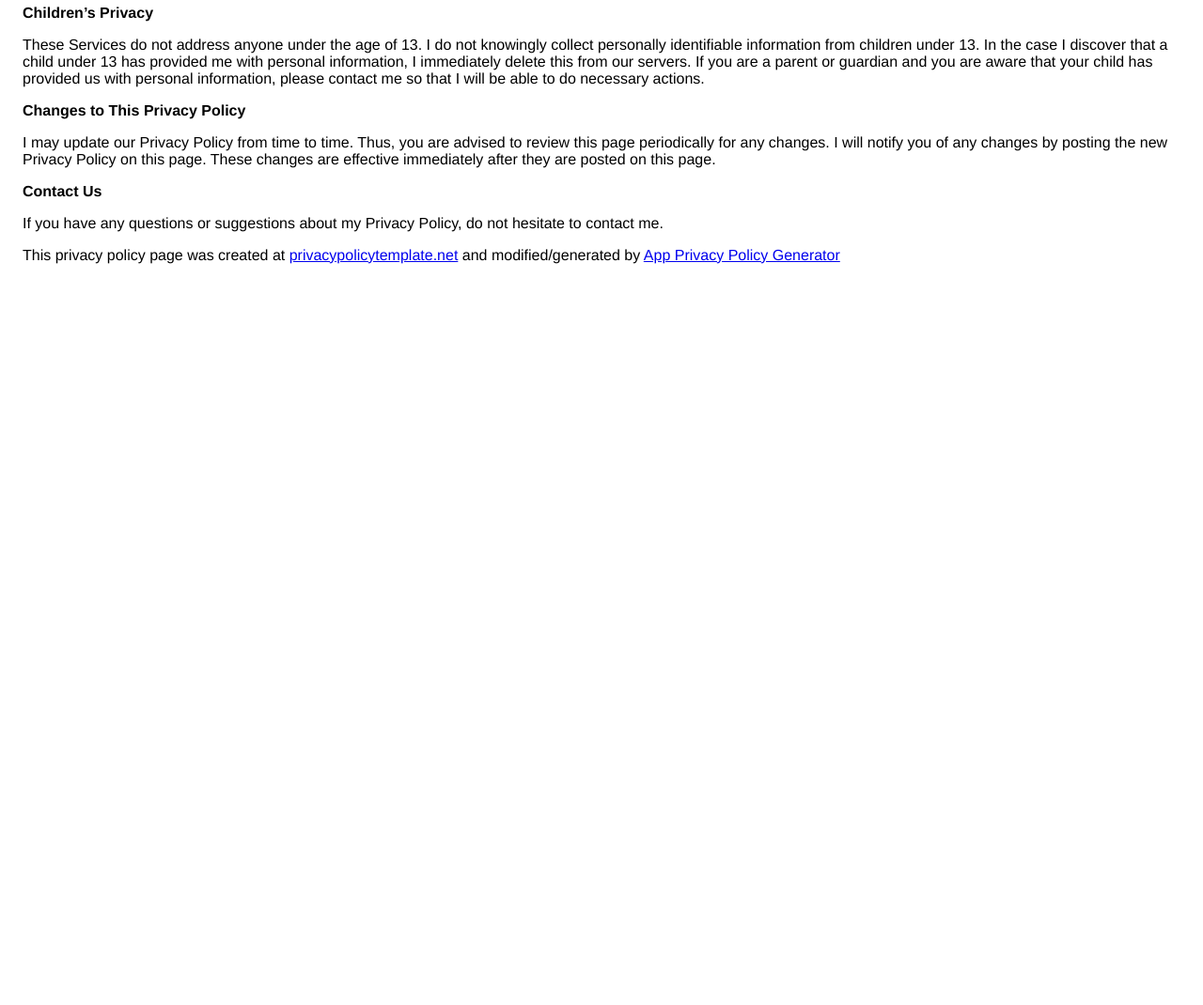
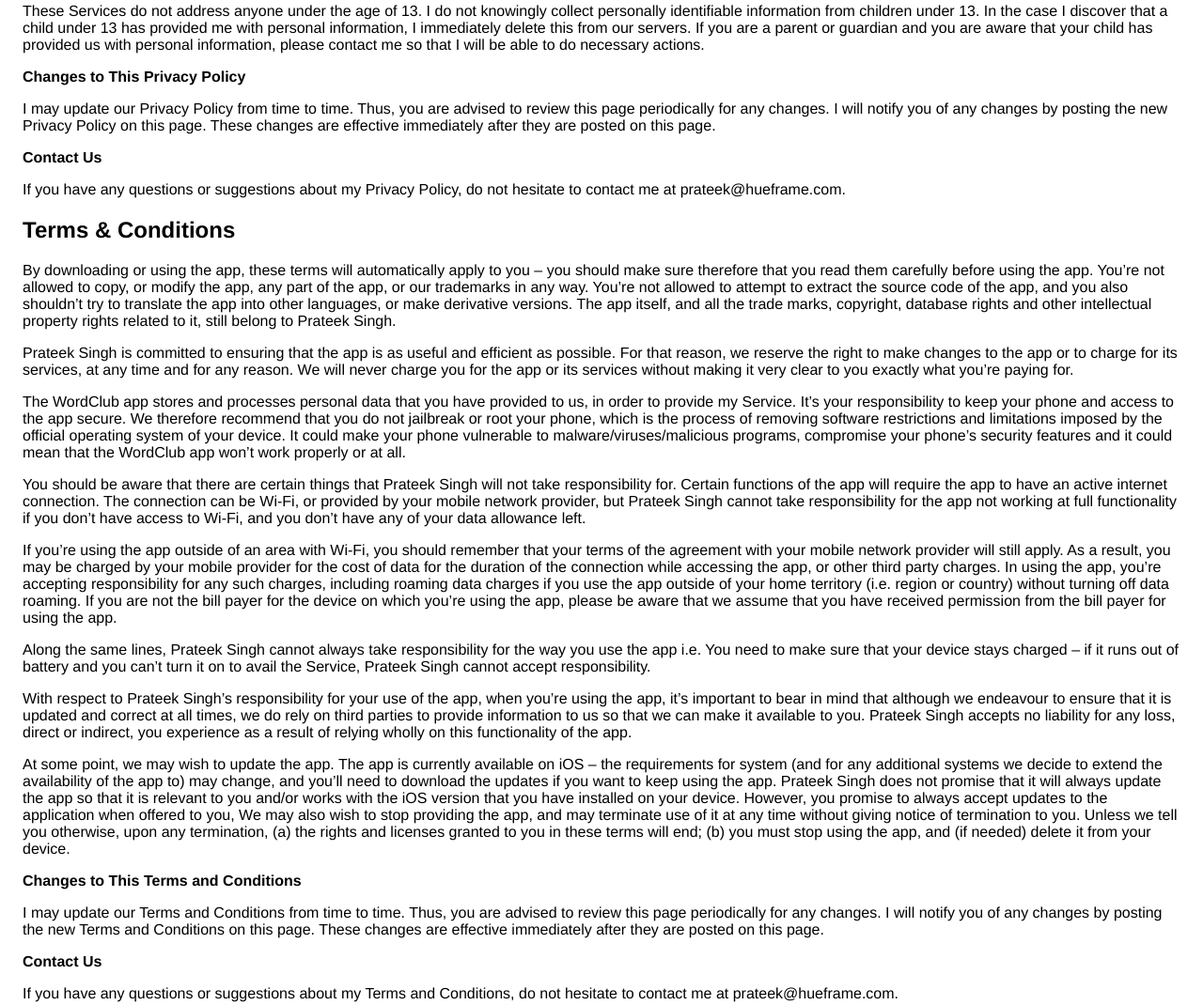
Before and after one commit to prateekk16/prateekk16.github.io, a plain HTML site: page index.html in a window 1280 px wide. Shown: the part 1141-2211 px from the top of the page at 94% size. Before the commit the page ends 1462 px from the top, so only its background shows below. Drawn offline with Linux system fonts and the light colour scheme.

Commit message:
Update index.html

```diff
--- a/index.html
+++ b/index.html
@@ -7,7 +7,7 @@
       <style> body { font-family: 'Helvetica Neue', Helvetica, Arial, sans-serif; padding:1em; } </style>
     </head>
     <body>
-    <h2>Privacy Policy</h2> <p> Prateek Singh built the Sequence Balls app as an Ad Supported app. This SERVICE is provided by
+    <h2>Privacy Policy</h2> <p> Prateek Singh built the WordClub app as a Freemium app. This SERVICE is provided by
                     Prateek Singh at no cost and is intended for use as is.
                   </p> <p>This page is used to inform visitors regarding my policies with the collection, use, and disclosure
                     of Personal Information if anyone decided to use my Service.
@@ -16,10 +16,10 @@
                     the Service. I will not use or share your information with anyone except as described
                     in this Privacy Policy.
                   </p> <p>The terms used in this Privacy Policy have the same meanings as in our Terms and Conditions, which is
-                    accessible at Sequence Balls unless otherwise defined in this Privacy Policy.
+                    accessible at WordClub unless otherwise defined in this Privacy Policy.
                   </p> <p><strong>Information Collection and Use</strong></p> <p>For a better experience, while using our Service, I may require you to provide us with certain
                     personally identifiable information. The information that I request will be retained on your device and is not collected by me in any way.
-                  </p> <p>The app does use third party services that may collect information used to identify you.</p> <div><p>Link to privacy policy of third party service providers used by the app</p> <ul><!----><li><a href="https://support.google.com/admob/answer/6128543?hl=en" target="_blank">AdMob</a></li><li><a href="https://firebase.google.com/policies/analytics" target="_blank">Firebase Analytics</a></li><!----><li><a href="https://fabric.io/privacy" target="_blank">Fabric</a></li><!----><!----><!----></ul></div> <p><strong>Log Data</strong></p> <p> I want to inform you that whenever you use my Service, in a case of
+                  </p> <p>The app does use third party services that may collect information used to identify you.</p> <div><p>Link to privacy policy of third party service providers used by the app</p> <ul><li><a href="https://www.google.com/policies/privacy/" target="_blank">Google Play Services</a></li><!----><!----><!----><!----><!----><!----><!----><!----></ul></div> <p><strong>Log Data</strong></p> <p> I want to inform you that whenever you use my Service, in a case of
                     an error in the app I collect data and information (through third party products) on your phone
                     called Log Data. This Log Data may include information such as your device Internet Protocol (“IP”) address,
                     device name, operating system version, the configuration of the app when utilizing my Service,
@@ -53,8 +53,60 @@
                     the new Privacy Policy on this page. These changes are effective immediately after they are posted on
                     this page.
                   </p> <p><strong>Contact Us</strong></p> <p>If you have any questions or suggestions about my Privacy Policy, do not hesitate to contact
-                    me.
-                  </p> <p>This privacy policy page was created at <a href="https://privacypolicytemplate.net" target="_blank">privacypolicytemplate.net</a>
+                    me at prateek@hueframe.com.
+                  </p>
+
+            <h2>Terms &amp; Conditions</h2> <p>By downloading or using the app, these terms will automatically apply to you – you should make sure
+                    therefore that you read them carefully before using the app. You’re not allowed to copy, or modify the
+                    app, any part of the app, or our trademarks in any way. You’re not allowed to attempt to extract the
+                    source code of the app, and you also shouldn’t try to translate the app into other languages, or make
+                    derivative versions. The app itself, and all the trade marks, copyright, database rights and other intellectual
+                    property rights related to it, still belong to Prateek Singh.</p> <p>Prateek Singh is committed to ensuring that the app is as useful and efficient as possible. For
+                    that reason, we reserve the right to make changes to the app or to charge for its services, at any time
+                    and for any reason. We will never charge you for the app or its services without making it very clear
+                    to you exactly what you’re paying for.</p> <p>The WordClub app stores and processes personal data that you have provided to us, in order to provide
+                    my Service. It’s your responsibility to keep your phone and access to the app secure. We therefore
+                    recommend that you do not jailbreak or root your phone, which is the process of removing software restrictions
+                    and limitations imposed by the official operating system of your device. It could make your phone vulnerable
+                    to malware/viruses/malicious programs, compromise your phone’s security features and it could mean that
+                    the WordClub app won’t work properly or at all. </p> <p>You should be aware that there are certain things that Prateek Singh will not take responsibility
+                    for. Certain functions of the app will require the app to have an active internet connection. The connection
+                    can be Wi-Fi, or provided by your mobile network provider, but Prateek Singh cannot take responsibility
+                    for the app not working at full functionality if you don’t have access to Wi-Fi, and you don’t have any
+                    of your data allowance left.
+                    </p><p></p><p>If you’re using the app outside of an area with Wi-Fi, you should remember that your terms of the
+                        agreement with your mobile network provider will still apply. As a result, you may be charged by
+                        your mobile provider for the cost of data for the duration of the connection while accessing the
+                        app, or other third party charges. In using the app, you’re accepting responsibility for any such
+                        charges, including roaming data charges if you use the app outside of your home territory (i.e. region
+                        or country) without turning off data roaming. If you are not the bill payer for the device on which
+                        you’re using the app, please be aware that we assume that you have received permission from the bill
+                        payer for using the app.</p> <p>Along the same lines, Prateek Singh cannot always take responsibility for the way you use
+                        the app i.e. You need to make sure that your device stays charged – if it runs out of battery and
+                        you can’t turn it on to avail the Service, Prateek Singh cannot accept responsibility.</p> <p>With respect to Prateek Singh’s responsibility for your use of the app, when you’re using
+                        the app, it’s important to bear in mind that although we endeavour to ensure that it is updated and
+                        correct at all times, we do rely on third parties to provide information to us so that we can make
+                        it available to you. Prateek Singh accepts no liability for any loss, direct or indirect,
+                        you experience as a result of relying wholly on this functionality of the app.</p> <p>At some point, we may wish to update the app. The app is currently available on iOS – the
+                        requirements for system (and for any additional systems we decide to extend the availability
+                        of the app to) may change, and you’ll need to download the updates if you want to keep using the
+                        app. Prateek Singh does not promise that it will always update the app so that it is relevant
+                        to you and/or works with the iOS version that you have installed on your device. However,
+                        you promise to always accept updates to the application when offered to you, We may also wish to
+                        stop providing the app, and may terminate use of it at any time without giving notice of termination
+                        to you. Unless we tell you otherwise, upon any termination, (a) the rights and licenses granted to
+                        you in these terms will end; (b) you must stop using the app, and (if needed) delete it from your
+                        device.
+                      </p> <p><strong>Changes to This Terms and Conditions</strong></p> <p> I may update our Terms and Conditions from time to time. Thus, you are advised
+                        to review this page periodically for any changes. I will notify you of any
+                        changes by posting the new Terms and Conditions on this page. These changes are effective immediately
+                        after they are posted on this page.
+                      </p> <p><strong>Contact Us</strong></p> <p>If you have any questions or suggestions about my Terms and Conditions, do not hesitate
+                        to contact me at prateek@hueframe.com.
+                      </p>
+
+
+              <p>This privacy policy page was created at <a href="https://privacypolicytemplate.net" target="_blank">privacypolicytemplate.net</a>
                     and modified/generated by <a href="https://app-privacy-policy-generator.firebaseapp.com/" target="_blank">App
                       Privacy Policy Generator</a></p>
     </body>
```
